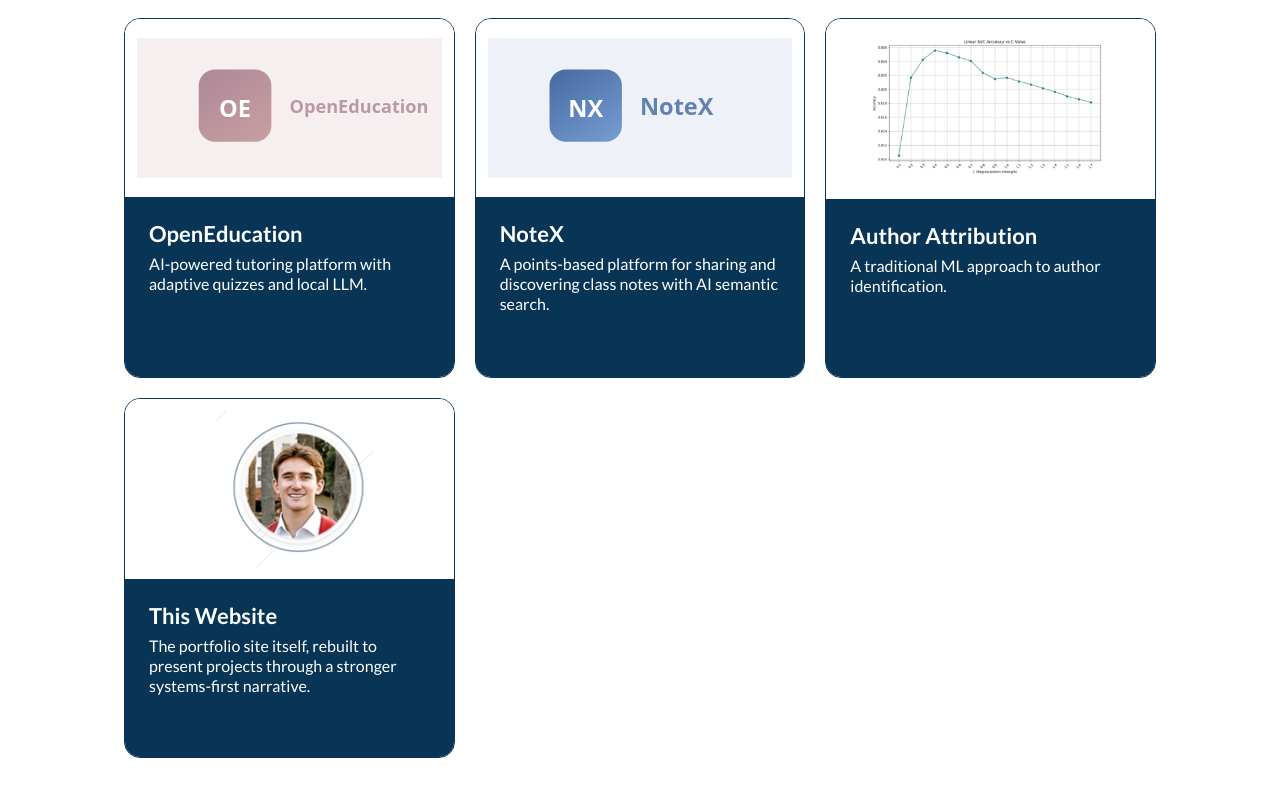
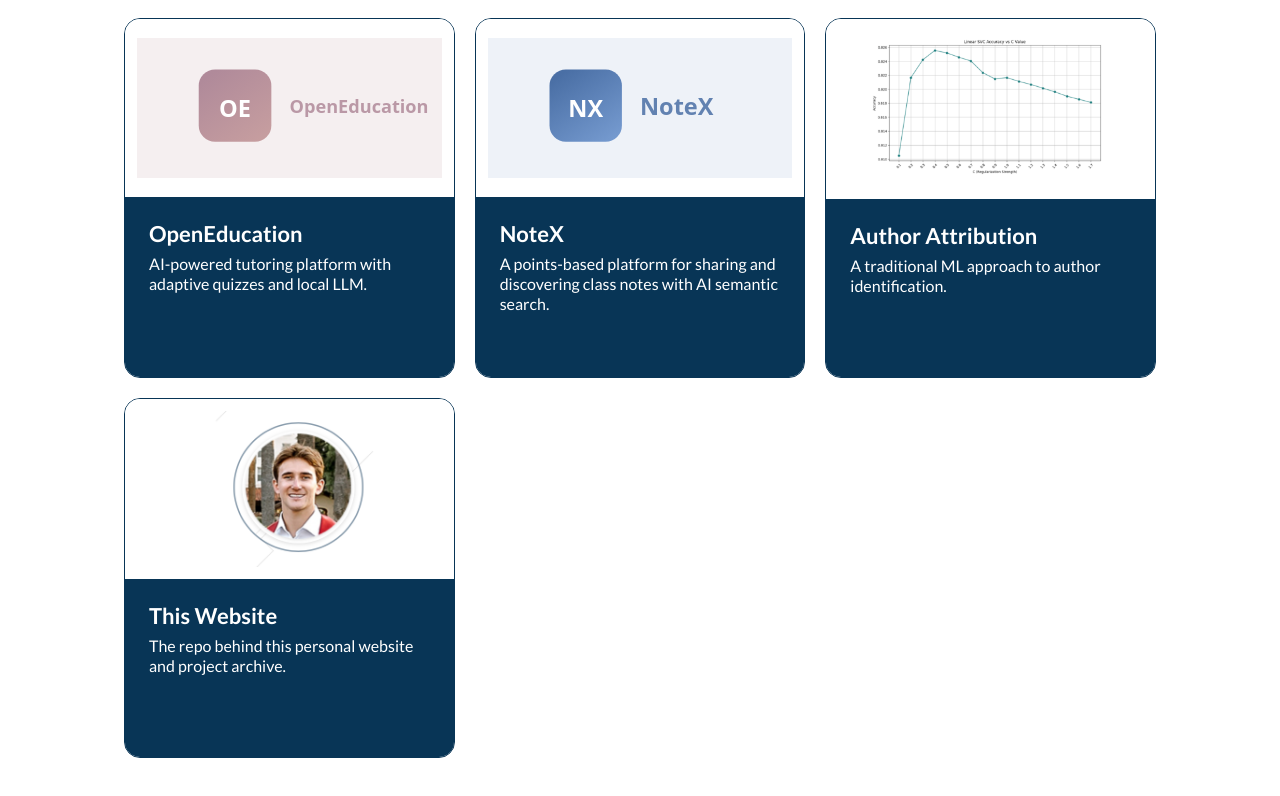
Before and after one commit to Hstrauss1/MyWebsite, a Next.js app: page /projects in a window 1280 px wide. Shown: the part 868-1664 px from the top of the page. Built offline with nearby package versions, Linux system fonts and the light colour scheme; a web font is replaced by a local one.

Commit message:
Fix website project card copy

```diff
--- a/app/projects/page.tsx
+++ b/app/projects/page.tsx
@@ -74,8 +74,7 @@ export default function ProjectsPage() {
     },
     {
       title: "This Website",
-      description:
-        "The portfolio site itself, rebuilt to present projects through a stronger systems-first narrative.",
+      description: "The repo behind this personal website and project archive.",
       image: "/projects/website.png",
       link: "/projects/website",
       isWide: true,
```
